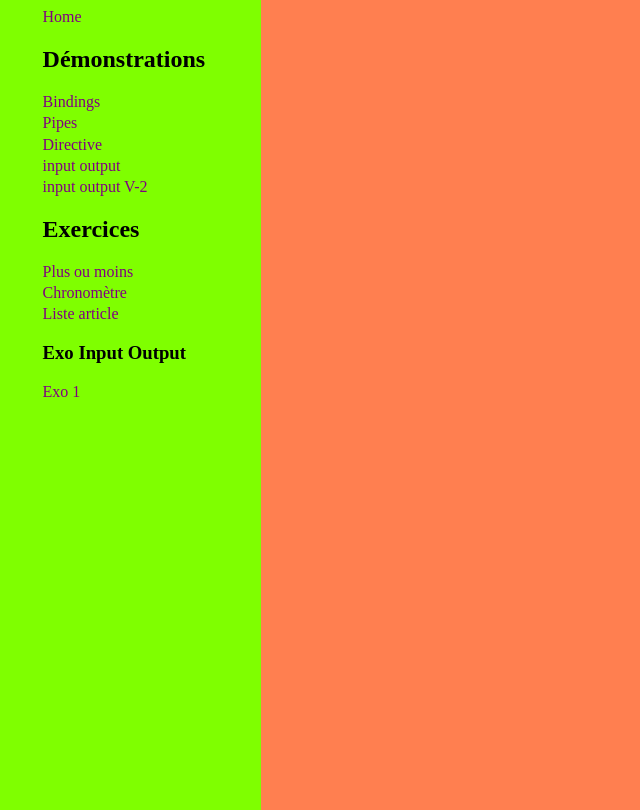
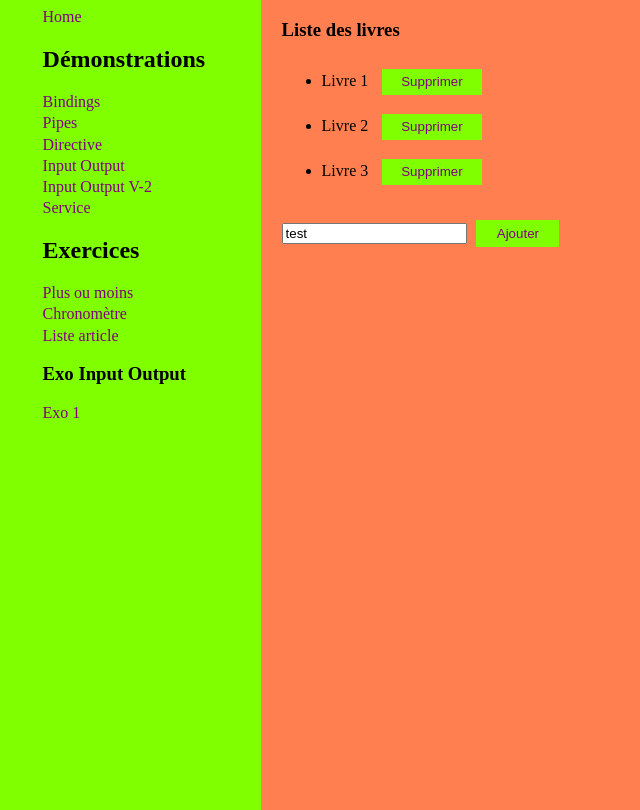
Before and after one commit to Erdmannremy/MonprojetTechnofutur_Tic, an Angular app: page /demo-service in a window 1280 px wide. Before the commit this address led to /. Shown: the whole page, without its empty margins (0-640 px from the left). Built offline with nearby package versions, Linux system fonts and the light colour scheme.

Commit message:
Demo Service

```diff
--- a/src/app/app-routing.module.ts
+++ b/src/app/app-routing.module.ts
@@ -11,6 +11,7 @@ import { ParentComponentComponent } from './demo/demoInputOutput/parent-componen
 import { ParentComponent } from './demo/demoInputOutput/v-2/parent/parent.component';
 import { ExoBouttonClickComponent } from './exercices/exo-boutton-click/exo-boutton-click.component';
 import { ExoBouttonClickParentComponent } from './exercices/exo-boutton-click-parent/exo-boutton-click-parent.component';
+import { DemoServiceComponent } from './demo/demo-service/demo-service.component';
 
 const routes: Routes = [
   { path: '', redirectTo: 'home', pathMatch: 'full' },
@@ -20,6 +21,7 @@ const routes: Routes = [
   { path: 'demo-directive', component: DemoDirectiveComponent },
   { path: 'demo-input-output', component: ParentComponentComponent },
   { path: 'demo-input-output-V-2', component: ParentComponent },
+  { path : 'demo-service', component : DemoServiceComponent},
   { path: 'exercice1', component: Exercice1Component },
   { path: 'exercice2', component: Exercice2Component },
   { path: 'article-liste-directive', component: ArticleListeDirectiveComponent },
--- a/src/app/app.module.ts
+++ b/src/app/app.module.ts
@@ -19,6 +19,7 @@ import { ChildComponent } from './demo/demoInputOutput/v-2/child/child.component
 import { ParentComponent } from './demo/demoInputOutput/v-2/parent/parent.component';
 import { ExoBouttonClickComponent } from './exercices/exo-boutton-click/exo-boutton-click.component';
 import { ExoBouttonClickParentComponent } from './exercices/exo-boutton-click-parent/exo-boutton-click-parent.component';
+import { DemoServiceComponent } from './demo/demo-service/demo-service.component';
 
 
 @NgModule({
@@ -37,7 +38,8 @@ import { ExoBouttonClickParentComponent } from './exercices/exo-boutton-click-pa
     ChildComponent,
     ParentComponent,
     ExoBouttonClickComponent,
-    ExoBouttonClickParentComponent
+    ExoBouttonClickParentComponent,
+    DemoServiceComponent
   ],
   imports: [
     BrowserModule,
--- /dev/null
+++ b/src/app/demo/demo-service/demo-service.component.html
@@ -0,0 +1,14 @@
+<div>
+  <h3>Liste des livres</h3>
+  <ul>
+    <li *ngFor="let book of books; let i = index">
+      {{book}}
+      <button (click)="removeBook(i)">Supprimer</button>
+    </li>
+  </ul>
+
+  <div>
+    <input type="text" [(ngModel)]="newBook" placeholder="Nouveau livre">
+    <button (click)="addNewBook()">Ajouter</button>
+  </div>
+</div>
--- /dev/null
+++ b/src/app/demo/demo-service/demo-service.component.ts
@@ -0,0 +1,34 @@
+import { Component } from '@angular/core';
+import { DemoBookService } from 'src/app/shared/services/demo-book.service';
+
+@Component({
+  selector: 'app-demo-service',
+  templateUrl: './demo-service.component.html',
+  styleUrls: ['./demo-service.component.scss']
+})
+export class DemoServiceComponent {
+
+  public books : string[] = [];
+
+  newBook : string = "test";
+
+
+  // Ici j'ajoute mon injection de dépendance
+  constructor(private _bookService : DemoBookService){}
+
+  ngOnInit(){
+    // a l'instanciation du composant
+    this.books = this._bookService.getBooks();
+  }
+
+  // ajout de livre
+  addNewBook() : void {
+    // Uitlisation du service pour ajouter un livre
+    this._bookService.addBook(this.newBook);
+  }
+
+  // delete
+  removeBook(index : number) : void {
+    this._bookService.removeBook(index);
+  }
+}
--- a/src/app/exercices/exo-boutton-click/exo-boutton-click.component.ts
+++ b/src/app/exercices/exo-boutton-click/exo-boutton-click.component.ts
@@ -13,4 +13,6 @@ export class ExoBouttonClickComponent {
     this.buttonClicked.emit();
 
   }
+
+  constructor() {}
 }
--- a/src/app/navbar/navbar.component.html
+++ b/src/app/navbar/navbar.component.html
@@ -5,8 +5,9 @@
         <li><a routerLink="demo1">Bindings</a></li>
         <li><a routerLink="demo2">Pipes</a></li>
         <li><a routerLink="demo-directive">Directive</a></li>
-        <li><a routerLink="demo-input-output">input output</a></li>
-        <li><a routerLink="demo-input-output-V-2">input output V-2</a></li>
+        <li><a routerLink="demo-input-output">Input Output</a></li>
+        <li><a routerLink="demo-input-output-V-2">Input Output V-2</a></li>
+        <li><a routerLink="demo-service">Service</a></li>
         <h2>Exercices</h2>
         <li><a routerLink="exercice1">Plus ou moins</a></li>
         <li><a routerLink="exercice2">Chronomètre</a></li>
--- /dev/null
+++ b/src/app/shared/services/demo-book.service.ts
@@ -0,0 +1,27 @@
+import { Injectable } from '@angular/core';
+
+@Injectable({
+  providedIn: 'root'
+})
+
+export class DemoBookService {
+
+  private _books :  string[]  = ['Livre 1', 'Livre 2', 'Livre 3'];
+
+  // Get All
+  public getBooks() : string[] {
+    return this._books;
+  }
+
+  // Ajouter un livre
+  public addBook(newBook : string) : void{
+    this._books.push(newBook);
+  }
+
+  // supprimer un livre
+  public removeBook(index : number) : void {
+    if (index >= 0 && index < this._books.length) {
+      this._books.splice(index, 1);
+    }
+  }
+}
```
Also changed, not shown: src/app/demo/demo-service/demo-service.component.scss (added).
